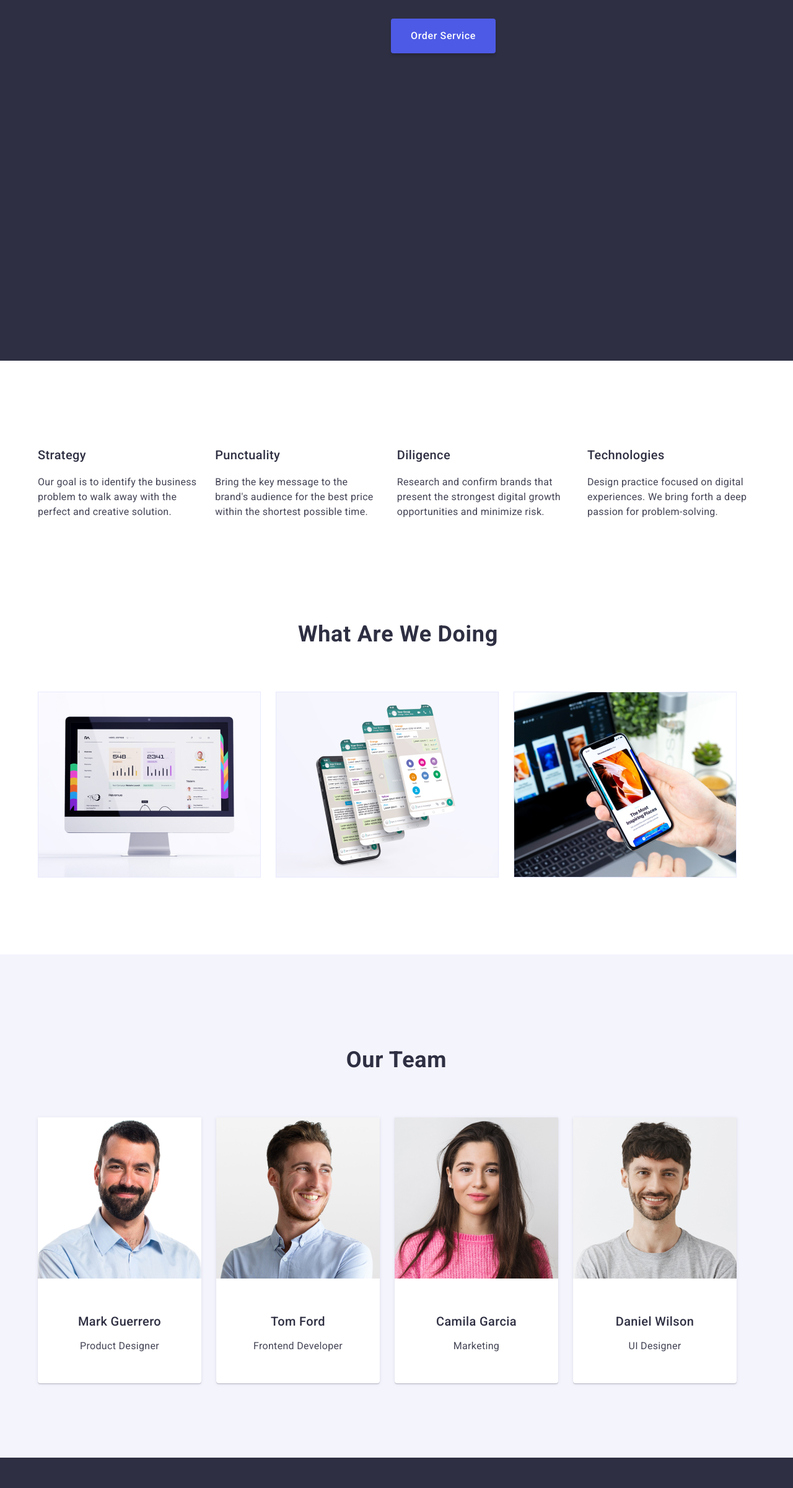
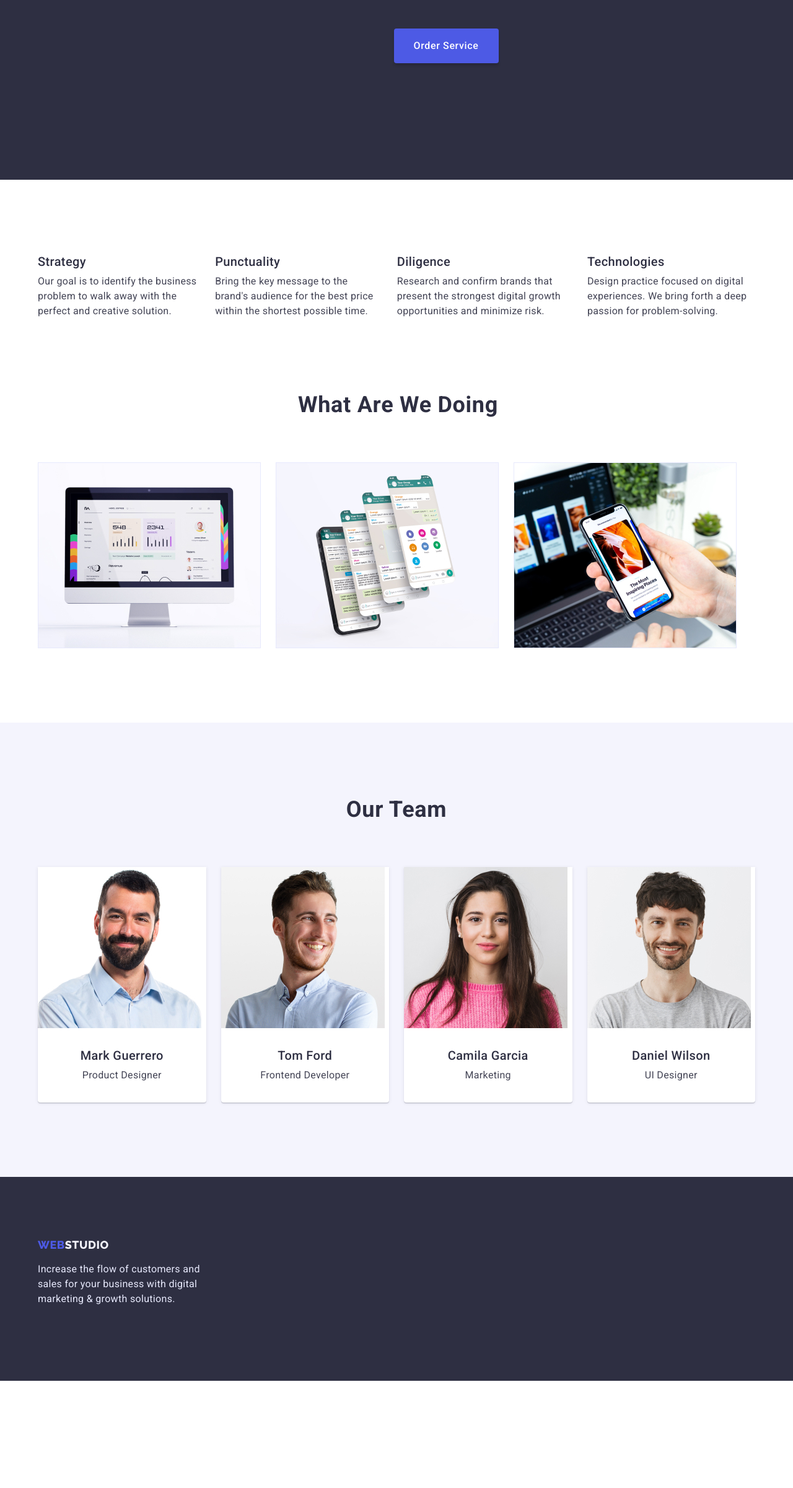
Before and after one commit to SvitsaMariia/goit-markup-hw-03, a plain HTML site: page index.html in a window 1280 px wide. Shown: the part 399-2800 px from the top of the page at 62% size. After the commit the page ends 2627 px from the top, so only its background shows below. Drawn offline with nearby package versions, Linux system fonts and the light colour scheme.

Commit message:
corrected mistakes

```diff
--- a/css/styles.css
+++ b/css/styles.css
@@ -24,12 +24,23 @@ body {
     color: var(--main-text-color);
     background-color: var(--primary-bg-color);
 }
+h1,
+h2,
+h3,
+h4,
+h5,
+h6,
+p {
+    margin: 0;
+}
 
 /* HEADER max-width 1440x */
 .container {
     max-width: 1158px;
     margin-left: auto;
     margin-right: auto;
+    padding-left: 15px;
+    padding-right: 15px;
 }
 .header-container {
     display: flex;
@@ -44,7 +55,6 @@ body {
     color: var(--primary-brand-color);
     text-decoration: none;
     text-transform: uppercase;
-    padding-right: 24px;
     padding-top: 24px;
     padding-bottom: 24px;
     letter-spacing: 0.03em;
@@ -58,7 +68,7 @@ body {
     margin: 0;
     list-style: none;
 }
-.img {
+img {
     display: block;
     max-width: 100%;
     height: auto;
@@ -69,8 +79,8 @@ body {
 .address-list {
     display: flex;
 }
-.nav-item,
-.address-item {
+.nav-list .item,
+.address-list .item {
     display: block;
     padding-top: 24px;
     padding-bottom: 24px;
@@ -133,12 +143,13 @@ body {
 .section.hero {
     margin: 0 auto;
     width: 1440px;
-    height: 600px;
     background-color: var(--title-text-color);
     padding-top: 188px;
+    padding-bottom: 188px;
 }
 .hero-title {
     margin: 0 auto;
+    margin-bottom: 64px ;
     text-align: center;
     font-size: 56px;
     width: 496px;
@@ -147,8 +158,9 @@ body {
     letter-spacing: 0.02em;
 }
 .hero-button {
+    display: block;
     margin-top: 48px;
-    margin-left: 490px;
+    margin: 0 auto;
     font-weight: 500;
     line-height: calc(24/16);
     color: var(--primary-bg-color);
@@ -167,21 +179,23 @@ body {
     display: flex;
     gap: 24px;
 }
-.work-content {
-    padding-top: 120px;
-}
+
 .work-features {
     font-weight: 500;
     font-size: 20px;
     line-height: 1.2;
     color: var(--title-text-color);
     letter-spacing: 0.02em;
+    padding-bottom: 8px;
 }
 .work-description {
     line-height: 1.5;
     letter-spacing: 0.02em;
 }
 /* Section3 */
+.section.examples {
+    padding-top: 0;
+}
 .examples-title {
     font-weight: 700;
     font-size: var(--title-font-size);
@@ -216,7 +230,7 @@ body {
     gap: 24px;
 }
 .team-item{
-    flex-basis: calc((90% - 24px * 3) / 4);
+    flex-basis: calc((100% - 24px * 3) / 4);
     background: #FFFFFF;
     box-shadow: 0px 1px 6px rgba(46, 47, 66, 0.08), 0px 1px 1px rgba(46, 47, 66, 0.16), 0px 2px 1px rgba(46, 47, 66, 0.08);
     border-radius: 0px 0px 4px 4px;
@@ -257,22 +271,24 @@ button:focus {
     color: var(--primary-bg-color);
     background-color: var(--accent-color);
 }
-
+.main-section {
+    padding-top: 96px;
+    padding-bottom: 120px;
+}
 .filters-list {
     display: flex;
-    padding-top: 96px;
-    padding-bottom: 72px;
+    margin-bottom: 72px;
     justify-content: center;
     gap: 24px;
 }
+ .img-portfolio {
+    display: block;
+    max-width: 100%;
+ }
 .works-list {
     display: flex;
     flex-wrap: wrap;
-    gap: 24px;
-    padding-bottom: 48px;
-}
-.works-list .item {
-    margin-bottom: 48px;
+    gap: 48px 24px;
 }
 .services-content {
     border: 1px solid #E7E9FC;
@@ -298,8 +314,8 @@ button:focus {
 /* FOOTER */
 .footer {
     background-color: var(--title-text-color);
-    padding-bottom: 100px;
     padding-top: 100px;
+    padding-bottom: 120px;
 }
 .footer-description {
     width: 264px;
@@ -307,6 +323,11 @@ button:focus {
     line-height: 1.5;
     letter-spacing: 0.02em;
     color: var(--secondary-accent-color);
+    margin-top: 16px;
+}
+.footer-logo {
+    padding-top: 0px;
+    padding-bottom: 0px;
 }
 .logo-footer {
     color: var(--secondary-bg-color);
--- a/index.html
+++ b/index.html
@@ -47,37 +47,29 @@
             </div>
         </section>
         <!-- Section2 -->
-        <section class="section-features">
+        <section class="section-features section">
           <div class="container">
             <h2 class="visually-hidden">Our Features</h2>
             <ul class="features-list list">
                 <li class="item">
-                    <div class="work-content">
                     <h3 class="work-features">Strategy</h3>
                     <p class="work-description">Our goal is to identify the business
                         problem to walk away with the perfect and creative solution.</p>
-                    </div>
                 </li>
                 <li class="item">
-                    <div class="work-content">
                     <h3 class="work-features">Punctuality</h3>
                     <p class="work-description">Bring the key message to the brand's audience
                         for the best price within the shortest possible time.</p>
-                    </div>
                 </li>
                 <li class="item">
-                    <div class="work-content">
                     <h3 class="work-features">Diligence</h3>
                     <p class="work-description">Research and confirm brands that present
                         the strongest digital growth opportunities and minimize risk.</p>
-                    </div>
                  </li>
                 <li class="item">
-                    <div class="work-content">
                     <h3 class="work-features">Technologies</h3>
                     <p class="work-description">Design practice focused on digital experiences.
                     We bring forth a deep passion for problem-solving.</p>
-                    </div>
                 </li>
             </ul>
         </div>
@@ -140,7 +132,7 @@
     <!-- Footer -->
     <footer class="footer">
         <div class="container">
-        <a href="./index.html" class="logo">Web<span class="logo-footer">Studio</span></a>
+        <a href="./index.html" class="logo footer-logo">Web<span class="logo-footer">Studio</span></a>
         <p class="footer-description">Increase the flow of customers and sales
             for your business with digital marketing & growth solutions.</p>
         </div>
```
Also changed, not shown: 1 other file.
